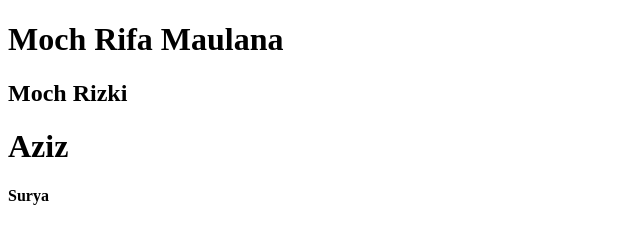
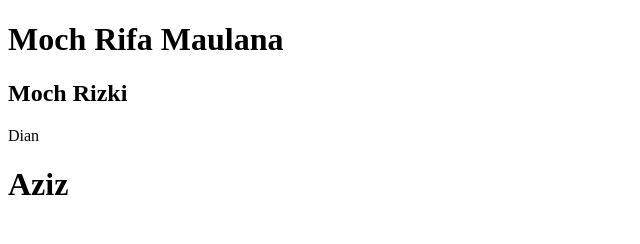
Before and after one commit to Rifa2906/Latihan-Branch, a plain HTML site: page index.html in a window 1280 px wide. Shown: the whole page, without its empty margins (0-640 px from the left). Drawn offline with Linux system fonts and the light colour scheme.

Commit message:
nambah anggota 'Dian' dan hapus surya

```diff
--- a/index.html
+++ b/index.html
@@ -11,8 +11,8 @@
 <body>
     <h1>Moch Rifa Maulana</h1>
     <h2>Moch Rizki</h2>
+    <p> Dian </p>
     <h1>Aziz</h1>
-    <h4>Surya</h4>
 </body>
 
 </html>
```
